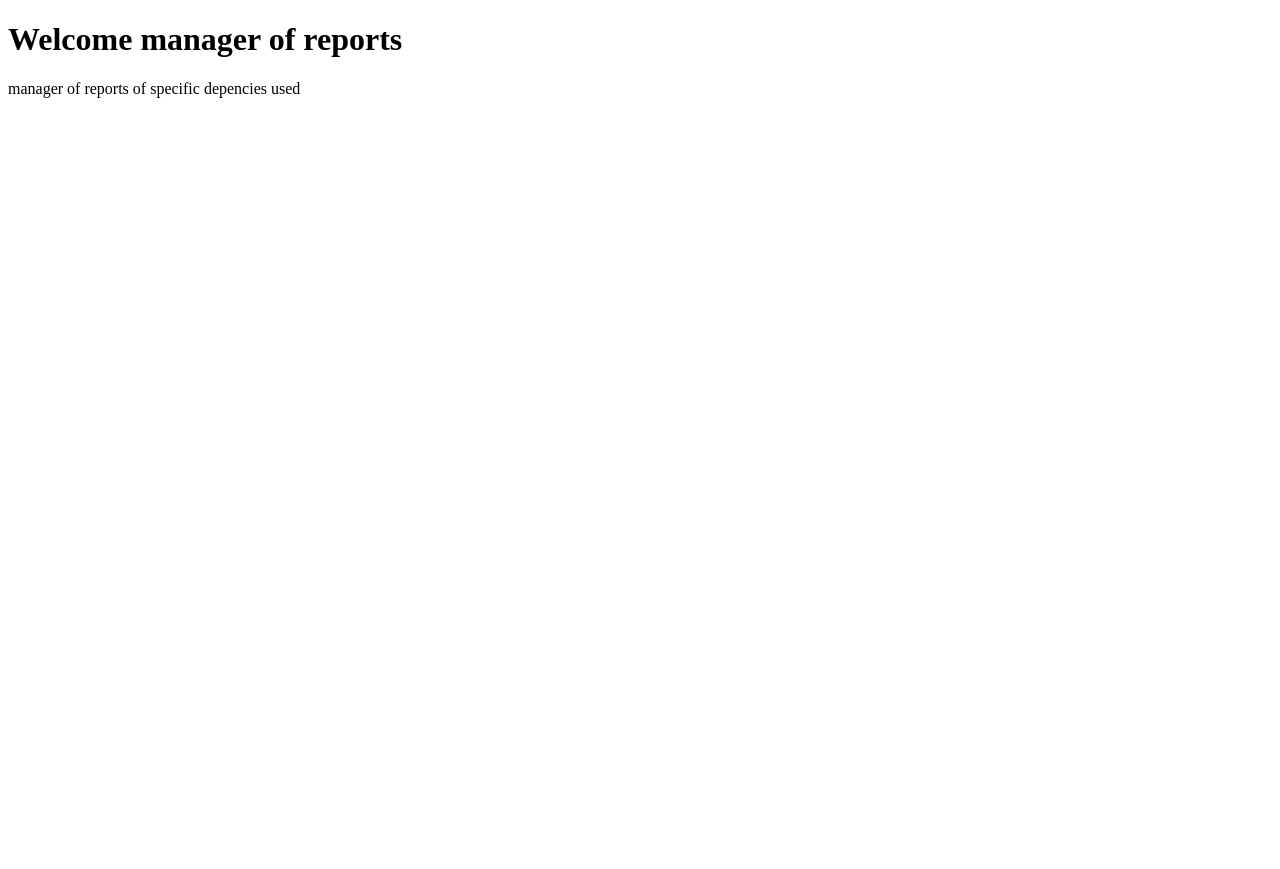
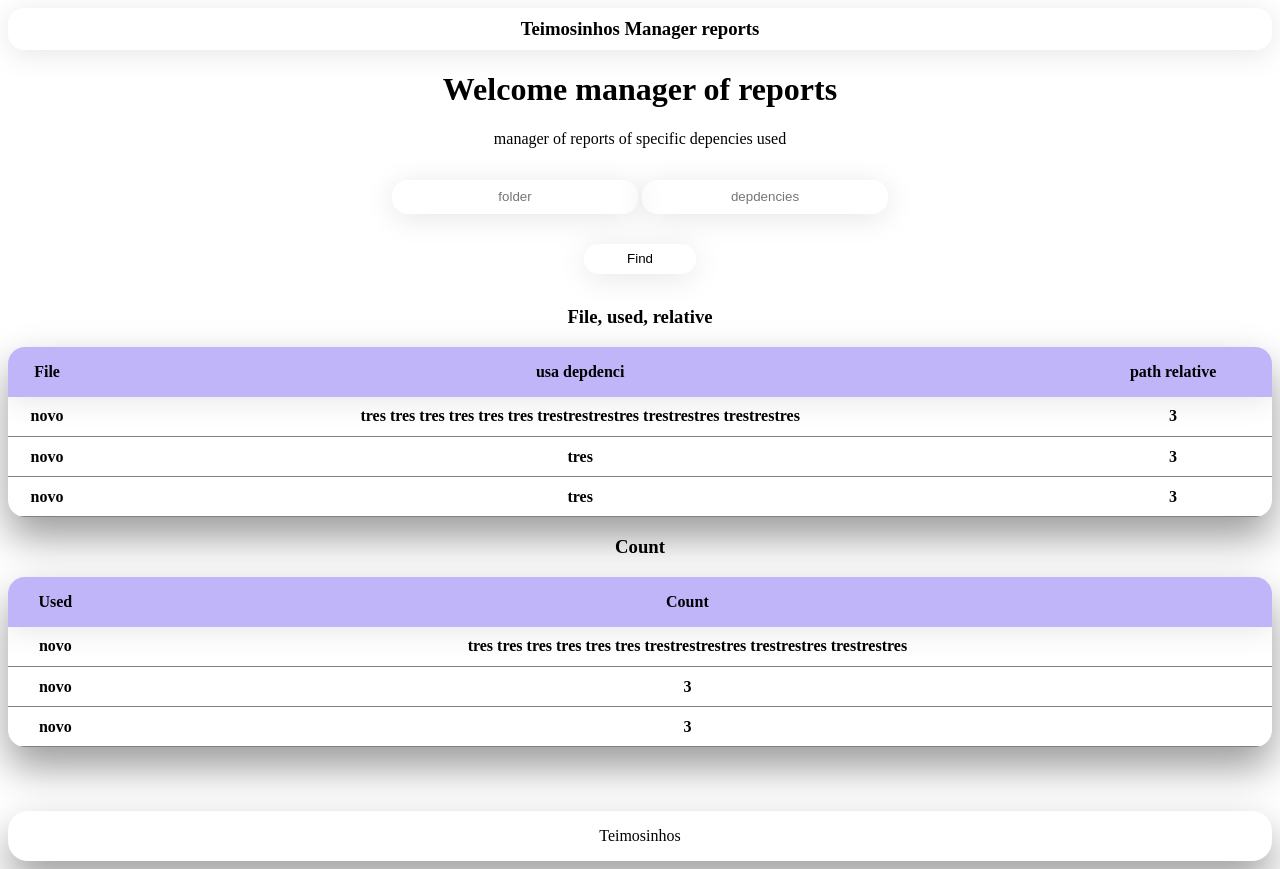
Before and after one commit to josiasmartins/manager-reports, a website: page public/index.html in a window 1280 px wide. Before the commit the page ends 800 px from the top, so only its background shows below. Drawn offline with Linux system fonts and the light colour scheme.

Commit message:
feat: creat template and add style

```diff
--- a/public/index.html
+++ b/public/index.html
@@ -5,9 +5,101 @@
   <meta http-equiv="X-UA-Compatible" content="IE=edge">
   <meta name="viewport" content="width=device-width, initial-scale=1.0">
   <title>Document</title>
+
+  <link rel="stylesheet" href="style.css">
+
+  <style>
+
+  </style>
+
 </head>
 <body>
-  <h1>Welcome manager of reports</h1>
-  <p>manager of reports of specific depencies used</p>
+  <header class="container-header">
+    <h3>Teimosinhos Manager reports</h3>
+  </header>
+
+  <main class="container-main">
+
+    <div class="container-title">
+      <h1>Welcome manager of reports</h1>
+      <p>manager of reports of specific depencies used</p>
+    </div>
+
+    <div class="container-input">
+      <input class="input" type="text" required placeholder="folder">
+      <input class="input" type="text" required placeholder="depdencies">
+    </div>
+
+    <div class="container-button">
+
+      <button>Find</button>
+    </div>
+
+    <div class="container-table">
+      <h3>File, used, relative</h3>
+      <table>
+        <thead>
+          <tr>
+            <th>File</th>
+            <th>usa depdenci</th>
+            <th>path relative</th>
+          </tr>
+        </thead>
+
+        <tbody>
+          <tr>
+            <th>novo</th>
+            <th>tres tres tres tres tres tres trestrestrestres trestrestres trestrestres</th>
+            <th>3</th>
+          </tr>
+          <tr>
+            <th>novo</th>
+            <th>tres</th>
+            <th>3</th>
+          </tr>
+          <tr>
+            <th>novo</th>
+            <th>tres</th>
+            <th>3</th>
+          </tr>
+        </tbody>
+      </table>
+
+      <h3>Count</h3>
+      <table>
+        <thead>
+          <tr>
+            <th>Used</th>
+            <th>Count</th>
+          </tr>
+        </thead>
+
+        <tbody>
+          <tr>
+            <th>novo</th>
+            <th>tres tres tres tres tres tres trestrestrestres trestrestres trestrestres</th>
+
+          </tr>
+          <tr>
+            <th>novo</th>
+            <th>3</th>
+          </tr>
+          <tr>
+            <th>novo</th>
+
+            <th>3</th>
+          </tr>
+        </tbody>
+      </table>
+    </div>
+
+  </main>
+
+  <footer>
+    <p>Teimosinhos</p>
+  </footer>
+
+  <script></script>
+
 </body>
 </html>
--- /dev/null
+++ b/public/style.css
@@ -0,0 +1,166 @@
+:root {
+  --default: rgba(43, 10, 233, 0.3);
+}
+
+
+.input {
+  background: rgba(255, 255, 255, 0.2);
+  border-radius: 16px;
+  box-shadow: 0 4px 30px rgba(0, 0, 0, 0.1);
+  backdrop-filter: blur(5px);
+  -webkit-backdrop-filter: blur(5px);
+  border: 1px solid rgba(255, 255, 255, 0.3);
+  height: 30px;
+  text-align: center;
+  width: 15rem;
+}
+
+.input:hover {
+  border: 2px solid var(--default);
+}
+
+.input:focus {
+  border: 2px solid var(--default);
+  border-color: white;
+}
+
+.input:active {
+  border: 2px solid var(--default);
+}
+
+.input::placeholder:hover {
+  color: var(--default);
+}
+
+
+
+.container-input {
+  text-align: center;
+}
+
+.container-input:first-child {
+  margin-right: 30px;
+}
+
+.container-main {
+  text-align: center;
+}
+
+.container-button button {
+  margin-top: 30px;
+  background: rgba(255, 255, 255, 0.2);
+  border-radius: 16px;
+  box-shadow: 0 4px 30px rgba(0, 0, 0, 0.1);
+  backdrop-filter: blur(5px);
+  -webkit-backdrop-filter: blur(5px);
+  border: 1px solid rgba(255, 255, 255, 0.3);
+  height: 30px;
+  width: 7rem;
+  cursor: pointer;
+}
+
+.container-button button:hover {
+  /* margin-top: 30px; */
+  /* background: rgba(106, 15, 210, 0.2); */
+  /* border-radius: 16px; */
+  /* box-shadow: 0 4px 30px rgba(0, 0, 0, 0.1); */
+  /* backdrop-filter: blur(5px); */
+  /* -webkit-backdrop-filter: blur(5px); */
+  border: 2px solid rgba(43, 10, 233, 0.3);
+  /* height: 30px; */
+  /* width: 7rem; */
+  cursor: pointer;
+  color: rgba(43, 10, 233, 0.3);
+}
+
+.container-header {
+  background: rgba(255, 255, 255, 0.2);
+  border-radius: 16px;
+  box-shadow: 0 4px 30px rgba(0, 0, 0, 0.1);
+  backdrop-filter: blur(5px);
+  -webkit-backdrop-filter: blur(5px);
+  border: 1px solid rgba(255, 255, 255, 0.3);
+  height: 30px;
+  text-align: center;
+  /* width: 15rem; */
+  height: 2.5rem;
+
+  display: flex;
+  justify-content: center;
+  align-items: center;
+}
+
+.container-title {
+  margin-bottom: 2rem;
+}
+
+table {
+  overflow: hidden;
+
+  box-shadow: 0 20px 40px rgba(0, 0, 0, 0.4); /* Adicionar sombra ainda mais pronunciada */
+  transition: box-shadow 0.3s ease-in-out; /* Adicionar transição suave para a sombra */
+  border-collapse: collapse;
+  border-radius: 17px;
+/*
+  border-collapse: collapse;
+  box-shadow: 0 4px 30px rgba(0, 0, 0, 0.1);
+  border-radius: 10px; */
+
+  /* background: rgba(255, 255, 255, 0.2);
+  border-radius: 16px;
+  box-shadow: 0 4px 30px rgba(0, 0, 0, 0.1);
+  backdrop-filter: blur(5px);
+  -webkit-backdrop-filter: blur(5px);
+  border: 1px solid rgba(255, 255, 255, 0.3);
+  height: 30px;
+  text-align: center; */
+  width: 100%;
+}
+
+table thead {
+  /* background: rgba(255, 255, 255, 0.2);
+  border-radius: 16px;
+  box-shadow: 0 4px 30px rgba(0, 0, 0, 0.1);
+  backdrop-filter: blur(5px);
+  -webkit-backdrop-filter: blur(5px);
+  border: 1px solid rgba(255, 255, 255, 0.3);
+  height: 30px;
+  text-align: center;
+  width: 100%; */
+  box-shadow: 0 4px 30px rgba(0, 0, 0, 0.1);
+  height: 50px;
+  background-color: var(--default);
+
+  /* width: 100%; */
+}
+tbody tr {
+  height: 40px;
+  border-bottom: 1px solid gray;
+}
+
+ttr:last-child {
+  border: none;
+}
+
+tbody tr:hover {
+  background: rgb(233, 232, 237);
+}
+
+.container-table {
+  margin-top: 2rem;
+  border-radius: 17px;
+}
+
+footer {
+  margin-top: 4rem;
+  box-shadow: 0 20px 40px rgba(0, 0, 0, 0.4); /* Adicionar sombra ainda mais pronunciada */
+
+  /* box-shadow: 0 4px 30px rgba(0, 0, 0, 0.1); */
+  height: 50px;
+  border-radius: 20px;
+  justify-content: center;
+  align-items: center;
+  text-align: center;
+  display: flex;
+  align-content: center;
+}
--- a/server/index.js
+++ b/server/index.js
@@ -5,8 +5,11 @@ const app = express();
 const port = 3001;
 
 // run static content the folder "public"
-app.use(express.static(path.join(__dirname, 'public')));
+// app.use(express.static('public'));
+app.use(express.static(path.join(__dirname, '../public')));
 
+
+// app.use(express.urlencoded({ extended: true }));
 app.use(express.json());
 
 // execute file index.html
```
